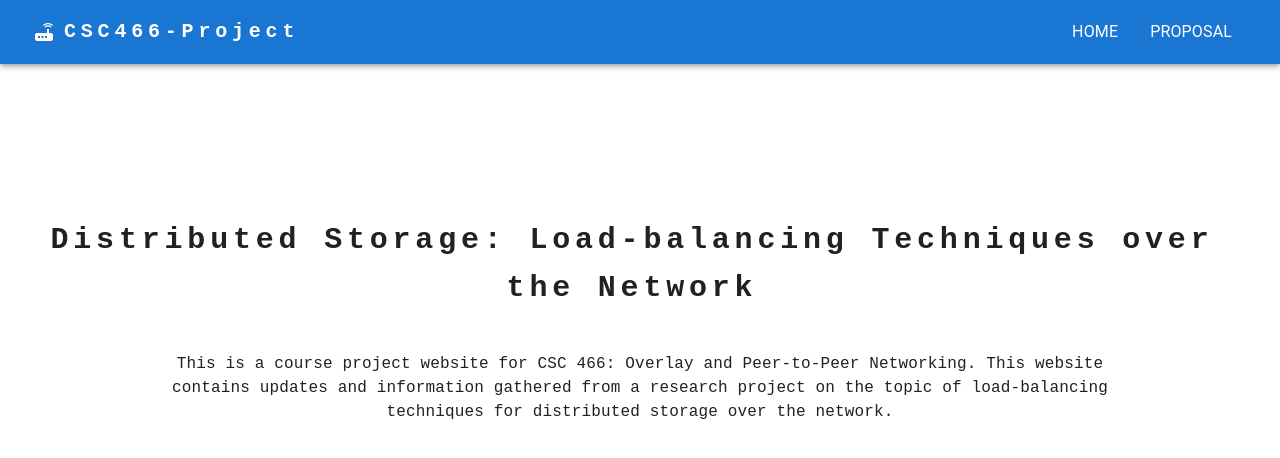
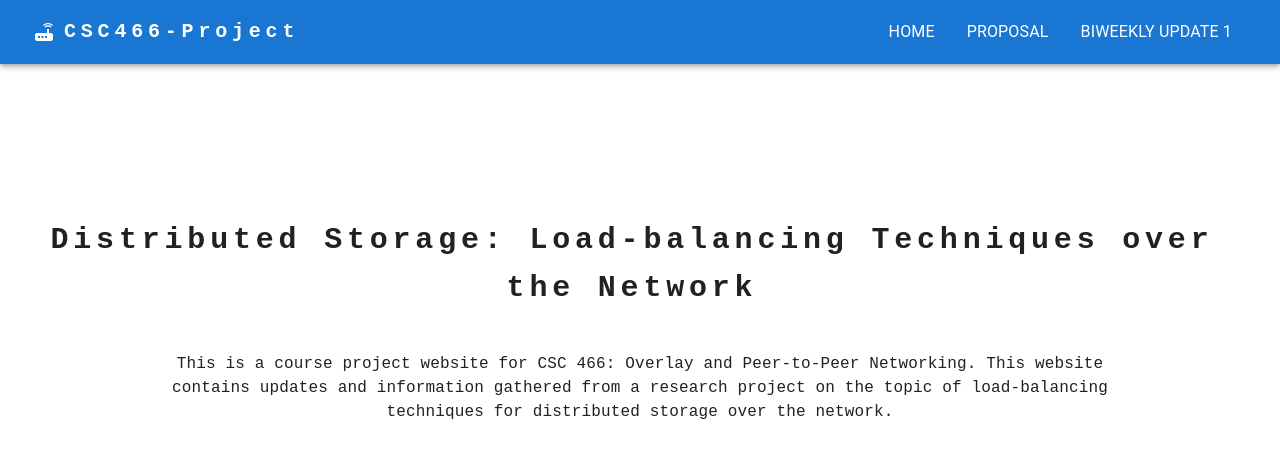
Before and after one commit to ecamartins/csc466, a React (Vite) app: page / in a window 1280 px wide. Shown: the top 458 px of the page. Built offline with nearby package versions, Linux system fonts and the light colour scheme.

Commit message:
added biweekly entry to navbar

```diff
--- a/src/NavBar.tsx
+++ b/src/NavBar.tsx
@@ -9,6 +9,25 @@ import { useNavigate } from "react-router-dom";
 interface NavBarProps {
 }
 
+type PageEntry = {
+	header: string,
+	path: AppPageType,
+}
+
+const PAGES: PageEntry[] = [
+	{
+		header: "HOME",
+		path: AppPageType.HOME,
+	},
+	{
+		header: "PROPOSAL",
+		path: AppPageType.PROPOSAL,
+	},
+	{
+		header: "BIWEEKLY UPDATE 1",
+		path: AppPageType.BIWEEKLY1,
+	},
+]
 
 export const NavBar: React.FC<NavBarProps> = React.memo(() => {
     const navigate = useNavigate();
@@ -23,12 +42,18 @@ export const NavBar: React.FC<NavBarProps> = React.memo(() => {
         setAnchorElNav(null);
 
         switch (page){
+            case AppPageType.HOME:
+                navigate("/");
+                break;
+
             case AppPageType.PROPOSAL:
                 navigate("/proposal");
                 break;
-            case AppPageType.HOME:
-                navigate("/");
+
+            case AppPageType.BIWEEKLY1:
+                navigate("/bw1");
                 break;
+
             default:
 
         }
@@ -90,12 +115,16 @@ export const NavBar: React.FC<NavBarProps> = React.memo(() => {
                                 open={Boolean(anchorElNav)}
                                 onClose={() => setAnchorElNav(null)}
                             >
-                                <MenuItem key={AppPageType["HOME"]} onClick={() => handleCloseNavMenu(AppPageType.HOME)}>
-                                    <Typography textAlign="center">{AppPageType[AppPageType["HOME"]]}</Typography>
-                                </MenuItem>
-                                <MenuItem key={AppPageType["PROPOSAL"]} onClick={() => handleCloseNavMenu(AppPageType.PROPOSAL)}>
-                                    <Typography textAlign="center">{AppPageType[AppPageType["PROPOSAL"]]}</Typography>
-                                </MenuItem>
+								{
+									PAGES.map((entry) => {
+										return (
+											<MenuItem key={entry.path}
+												onClick={() => handleCloseNavMenu(entry.path)}>
+												<Typography textAlign="center">{entry.header}</Typography>
+											</MenuItem>
+										)
+									})
+								}
                             </Menu>
                         </Box>
 
@@ -129,18 +158,20 @@ export const NavBar: React.FC<NavBarProps> = React.memo(() => {
 
                         {/* Right Section */}
                         <Box sx={{ display: { xs: 'none', md: 'flex' } }}>
-                            <MenuItem
-                                key={AppPageType["HOME"]}
-                                onClick={() => handleCloseNavMenu(AppPageType.HOME)}
-                            >
-                                <Typography textAlign="center">{AppPageType[AppPageType["HOME"]]}</Typography>
-                            </MenuItem>
-                            <MenuItem
-                                key={AppPageType["PROPOSAL"]}
-                                onClick={() => handleCloseNavMenu(AppPageType.PROPOSAL)}
-                            >
-                                <Typography textAlign="center">{AppPageType[AppPageType["PROPOSAL"]]}</Typography>
-                            </MenuItem>
+							{
+								PAGES.map((entry) => {
+									return (
+										<MenuItem
+											key={entry.path}
+											onClick={() => handleCloseNavMenu(entry.path)}
+										>
+											<Typography textAlign="center">
+												{entry.header}
+											</Typography>
+										</MenuItem>
+									)
+								})
+							}
                         </Box>
                     </Toolbar>
                 </Container>
```
